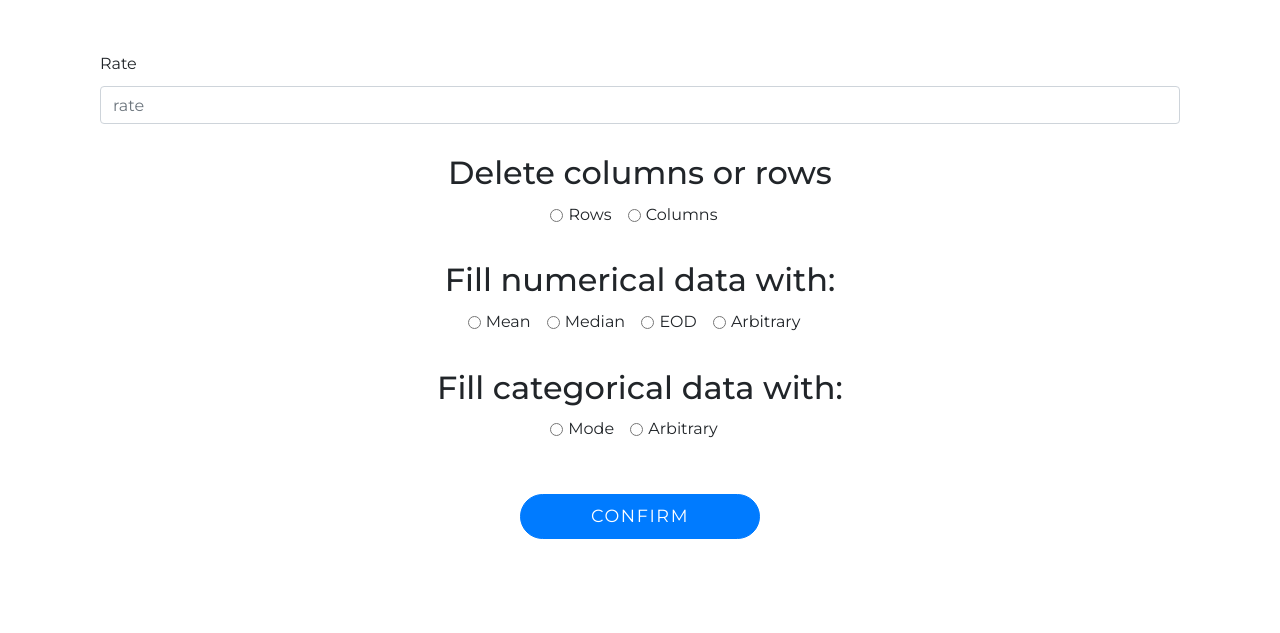
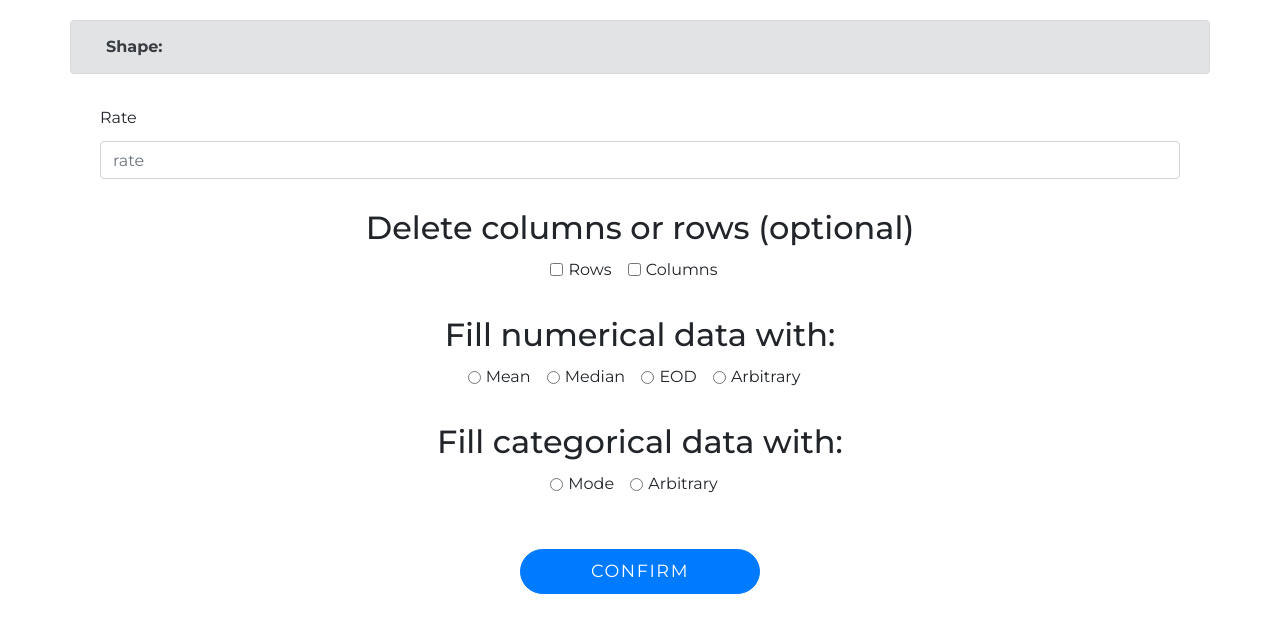
Before and after one commit to achrafexboy/Into-the-wild-of-Data-Science, a Flask app: template templates/missingValues.html in a window 1280 px wide. Shown: the part 81-714 px from the top of the page. Run offline with Flask 2, Linux system fonts and the light colour scheme; the template is opened without the code that fills it, so the values that code supplies are empty; parts of the project's set-up code (start-up, migrations or seed data) failed here and were passed over; some libraries are stand-ins or nearby versions.

Commit message:
almost done missing values

```diff
--- a/ai.py
+++ b/ai.py
@@ -131,7 +131,7 @@
 #print("type: ", type(df.isnull().mean()))
 #print(df.isnull().mean()[0])
 
-resultDict =  df.isnull().mean().to_dict()
+results =  df.isnull().mean().to_dict()
 
 #print("type: ", type(resultDict))
 
@@ -141,5 +141,5 @@
 #   print(key, '->', resultDict[key])
 
 
-results = df.isnull().mean()
-data = ""
+#results = df.isnull().mean()
+#data = ""
--- a/app.py
+++ b/app.py
@@ -3,7 +3,7 @@
 from pickle import TRUE
 import sqlite3
 from flask import render_template, Flask, redirect, url_for, request, make_response, flash, abort
-from ai import resultDict, MissingValues, method_chosing, df
+from ai import results, MissingValues, method_chosing, df
 import pandas as pd
 
 app = Flask(__name__)
@@ -90,21 +90,23 @@
                 "if the user chose to delete rows or columns we will ignore the other methods"
                 #End of Infos
                 if(method):
-                    methods = [numericalMethod, categoricalMethod]
+                    methods = [method]
+                    classTest = MissingValues(df, methods, rate)
+                    new_df = method_chosing(classTest)
                 else:
                     methods = [numericalMethod, categoricalMethod]
-                classTest = MissingValues(df, methods, rate)
-                new_df = method_chosing(classTest)
+                    classTest = MissingValues(df, methods, rate)
+                    new_df = method_chosing(classTest)
 
             if(new_df.empty):
                 #flash("No missing values")
-                return render_template('missingValues.html', results = resultDict)
+                return render_template('missingValues.html', results = df)
             else:
-                return render_template('missingValues.html', results = resultDict, finalResult = new_df.isnull().mean().to_dict())
+                return render_template('missingValues.html', results = df, finalResult = new_df.isnull().mean().to_dict(), new_df = new_df)
         else:
             flash("Enter a rate please")
             #print("error")
-    return render_template('missingValues.html', results = resultDict)
+    return render_template('missingValues.html', results = df)
 
 
 if __name__ == "__main__" :
--- a/templates/missingValues.html
+++ b/templates/missingValues.html
@@ -8,13 +8,21 @@
         <div class="container">
             <div class="row">
                 <table>
-                    {%for key in results%}
+                    {%for key in results.isnull().mean().to_dict()%}
                         <tr>
                             <td> {{ key }} </td>
-                            <td class="col-md-2">{{ results[key]|round(4) }}</td>
+                            <td class="col-md-2">{{ results.isnull().mean().to_dict()[key]|round(4) }}</td>
                         </tr>
                         {% endfor %}
                 </table>
+            </div>
+            <div class="row alert alert-secondary" role="alert">
+              <div class="col-sm">
+                <strong>Shape:</strong>
+              </div>
+              <div class="col-sm">
+                {{ results.shape }}
+              </div>
             </div>
             <form action="/missingValues" method="POST">
               <div class="container-fluid">
@@ -25,14 +33,14 @@
               </div>
               <div class="container-fluid">
                 <div class="radioContainer text-center">
-                  <h2>Delete columns or rows</h2>
+                  <h2>Delete columns or rows (optional)</h2>
                   <div class="form-check form-check-inline">
-                    <input class="form-check-input" type="radio" name="method" id="inlineRadio1" value="row">
-                    <label class="form-check-label" for="inlineRadio1">Rows</label>
+                    <input class="form-check-input" type="checkbox" name="method" id="inlineCheckbox1" value="row">
+                    <label class="form-check-label" for="inlineCheckbox1">Rows</label>
                   </div>
                   <div class="form-check form-check-inline">
-                    <input class="form-check-input" type="radio" name="method" id="inlineRadio2" value="column">
-                    <label class="form-check-label" for="inlineRadio2">Columns</label>
+                    <input class="form-check-input" type="checkbox" name="method" id="inlineCheckbox2" value="column">
+                    <label class="form-check-label" for="inlineCheckbox2">Columns</label>
                   </div>
                 </div>
               </div>
@@ -87,6 +95,14 @@
                         {% endfor %}
                 </table>
             </div>
+            <div class="row alert alert-secondary" role="alert">
+              <div class="col-sm">
+                <strong>Shape:</strong>
+              </div>
+              <div class="col-sm">
+                {{ new_df.shape }}
+              </div>
+            </div>
             {% endif %}
         </div>
 {% endblock %}
```
